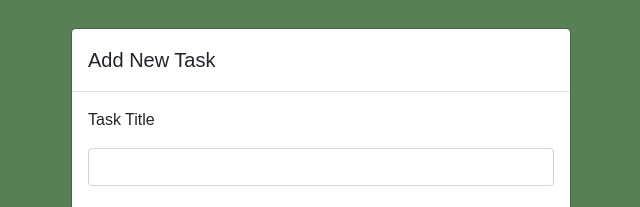
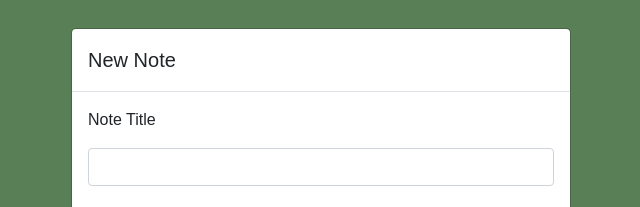
Before and after one commit to sreerajspillai07/notes, a plain HTML site: page index.html in a window 1280 px wide. Both pictures are taken after a click on the element "New Notes..". Shown: the top 207 px of the page, 319-959 px from the left. Drawn offline with nearby package versions, Linux system fonts and the light colour scheme.

Commit message:
Update index.html

```diff
--- a/index.html
+++ b/index.html
@@ -25,11 +25,11 @@
     <div class="modal-dialog">
       <div class="modal-content">
         <div class="modal-header">
-          <h5 class="modal-title" id="exampleModalLabel">Add New Task</h5>
+          <h5 class="modal-title" id="exampleModalLabel">New Note</h5>
 
         </div>
         <div class="modal-body">
-            <p>Task Title</p>
+            <p>Note Title</p>
           <input class="form-control" type="text" name="" id="textInput" autocomplete="off">
           <div id="msg"></div>
           <br>
```
